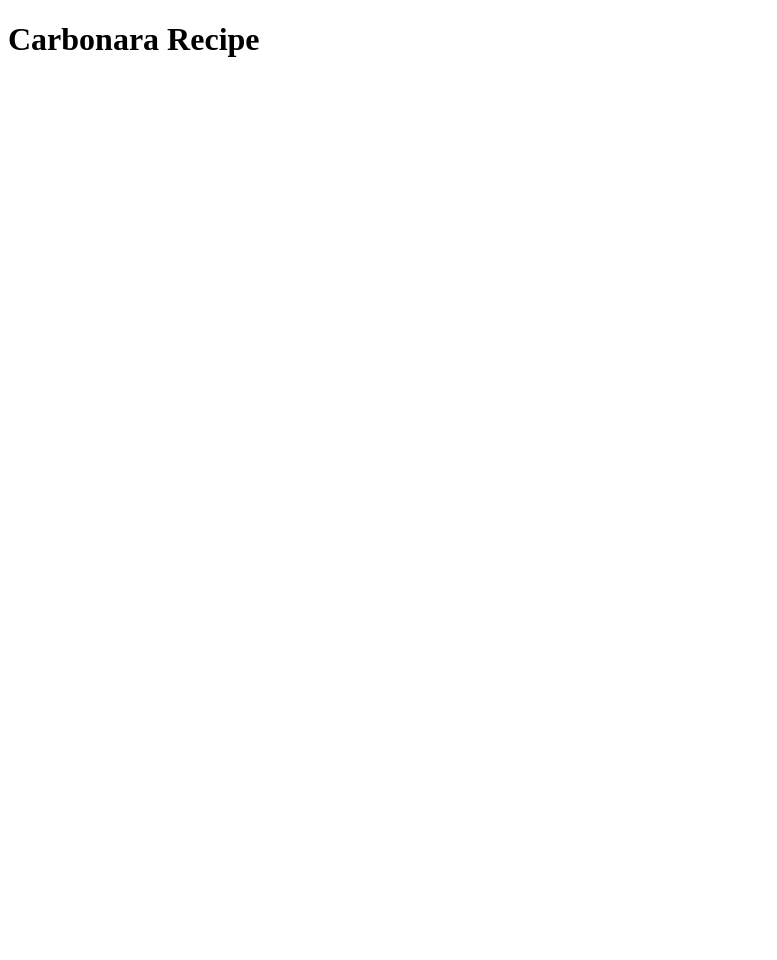
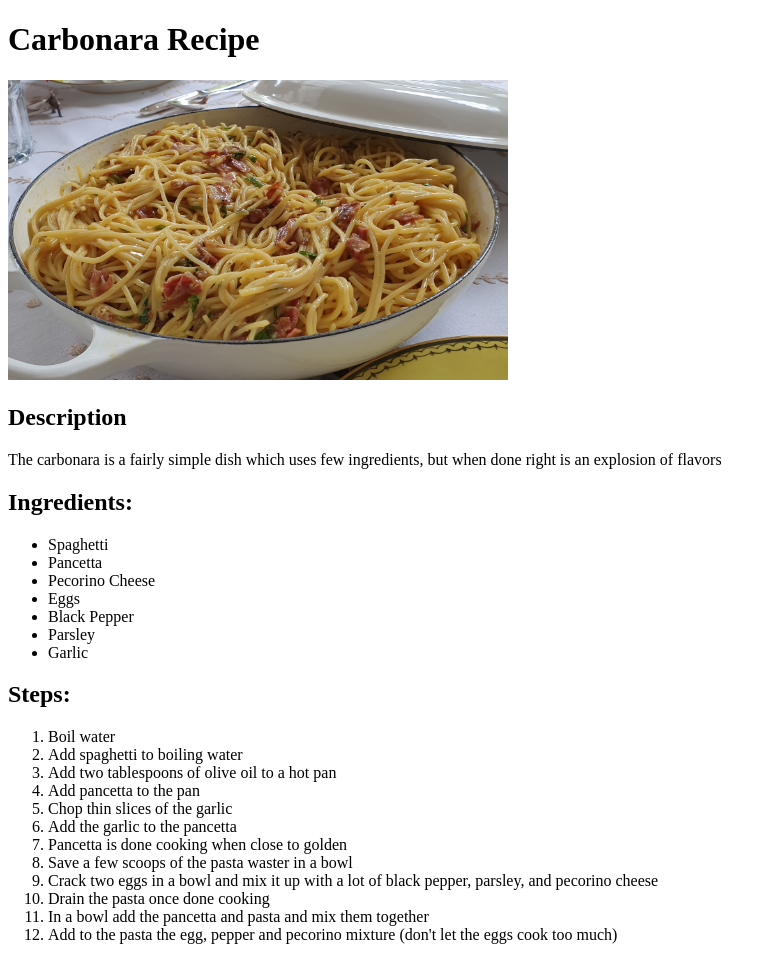
Before and after one commit to Rauada/odin-recipes, a plain HTML site: page recipes/carbonara.html in a window 1280 px wide. Shown: the whole page, without its empty margins (0-777 px from the left). Before the commit the page ends 800 px from the top, so only its background shows below. Drawn offline with Linux system fonts and the light colour scheme.

Commit message:
added ingredients, steps and image to carbonara

```diff
--- a/recipes/carbonara.html
+++ b/recipes/carbonara.html
@@ -8,5 +8,38 @@
 </head>
 <body>
     <h1>Carbonara Recipe</h1>
+
+    <section>
+        <img src="./carbonara.jpg" alt="Carbonara Image" width="500" height="300">
+        <h2>Description</h2>
+        <p>The carbonara is a fairly simple dish which uses few ingredients, but when done right is an explosion of flavors</p>
+        <h2>Ingredients:</h2>
+        <ul>
+            <li>Spaghetti</li>
+            <li>Pancetta</li>
+            <li>Pecorino Cheese</li>
+            <li>Eggs</li>
+            <li>Black Pepper</li>
+            <li>Parsley</li>
+            <li>Garlic</li>
+        </ul>
+        <h2>Steps:</h2>
+        <ol>
+            <li>Boil water</li>
+            <li>Add spaghetti to boiling water</li>
+            <li>Add two tablespoons of olive oil to a hot pan</li>
+            <li>Add pancetta to the pan</li>
+            <li>Chop thin slices of the garlic</li>
+            <li>Add the garlic to the pancetta</li>
+            <li>Pancetta is done cooking when close to golden</li>
+            <li>Save a few scoops of the pasta waster in a bowl</li>
+            <li>Crack two eggs in a bowl and mix it up with a lot of black pepper, parsley, and pecorino cheese</li>
+            <li>Drain the pasta once done cooking</li>
+            <li>In a bowl add the pancetta and pasta and mix them together</li>
+            <li>Add to the pasta the egg, pepper and pecorino mixture (don't let the eggs cook too much)</li>
+        </ol>
+
+
+    </section>
 </body>
 </html>
```
Also changed, not shown: recipes/carbonara.jpg (added).
